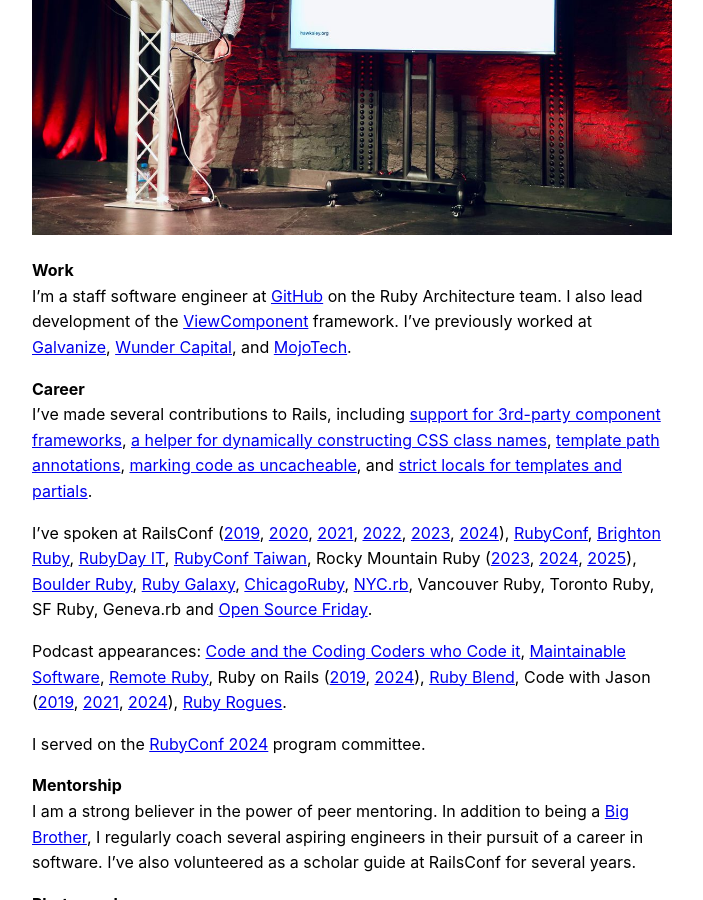
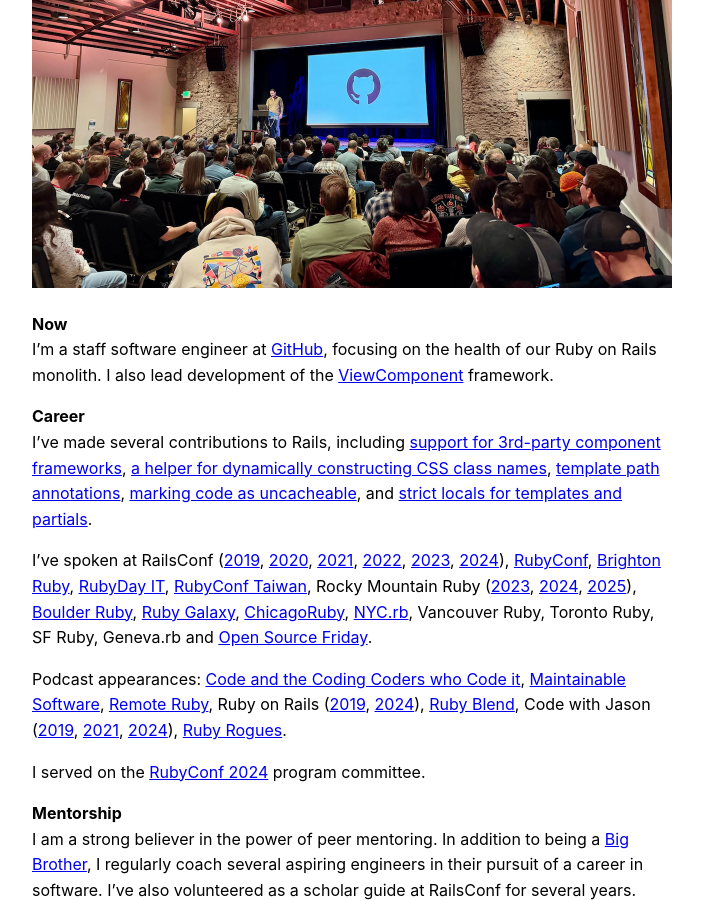
Before and after one commit to joelhawksley/identity, a Jekyll site: the page built from index.md, in a window 1280 px wide and 900 px high, scrolled down 304 px. Shown: the whole window, without its empty margins (288-991 px from the left). Built offline with Jekyll 4.4.1, drawn with Linux system fonts in a browser that asks for light colours.

Commit message:
update homepage

```diff
--- a/index.md
+++ b/index.md
@@ -2,11 +2,11 @@
 layout: home
 ---
 
-![Joel standing on a stage next to a TV on a stand with a presentation slide that says "Breaking up with the bundle"](/img/about/speaking.jpg)
+![Joel standing on a stage next to a projection screen with the GitHub logo. There are about 100 people in the audience"](/img/about/speaking.jpg)
 
-### Work
+### Now
 
-I'm a staff software engineer at [GitHub](https://github.com/joelhawksley) on the Ruby Architecture team. I also lead development of the [ViewComponent](https://github.com/github/view_component) framework. I've previously worked at [Galvanize](https://www.galvanize.com/), [Wunder Capital](https://www.wundercapital.com), and [MojoTech](https://www.mojotech.com).
+I'm a staff software engineer at [GitHub](https://github.com/joelhawksley), focusing on the health of our Ruby on Rails monolith. I also lead development of the [ViewComponent](https://github.com/github/view_component) framework.
 
 ### Career
 
```
Also changed, not shown: img/about/speaking.jpg.
